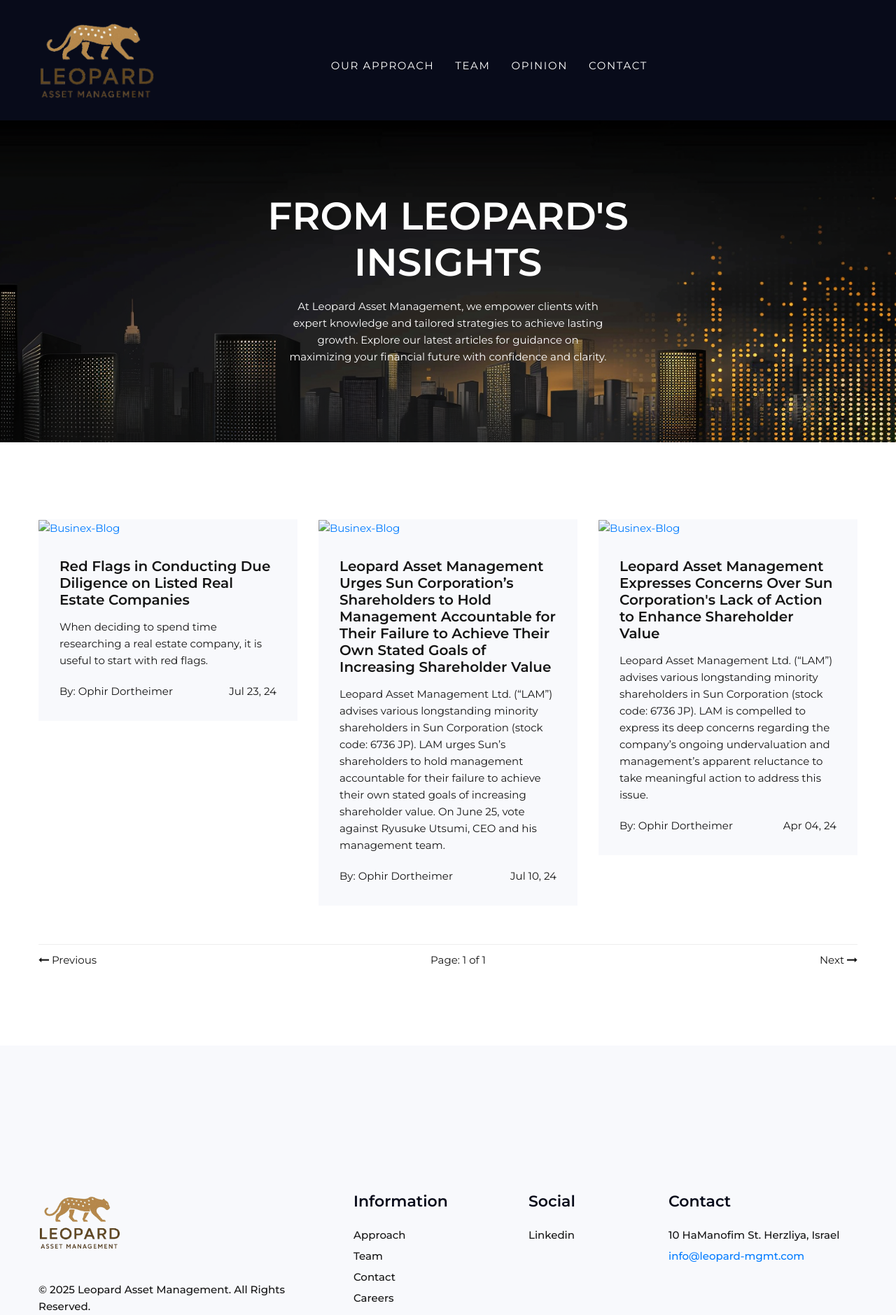
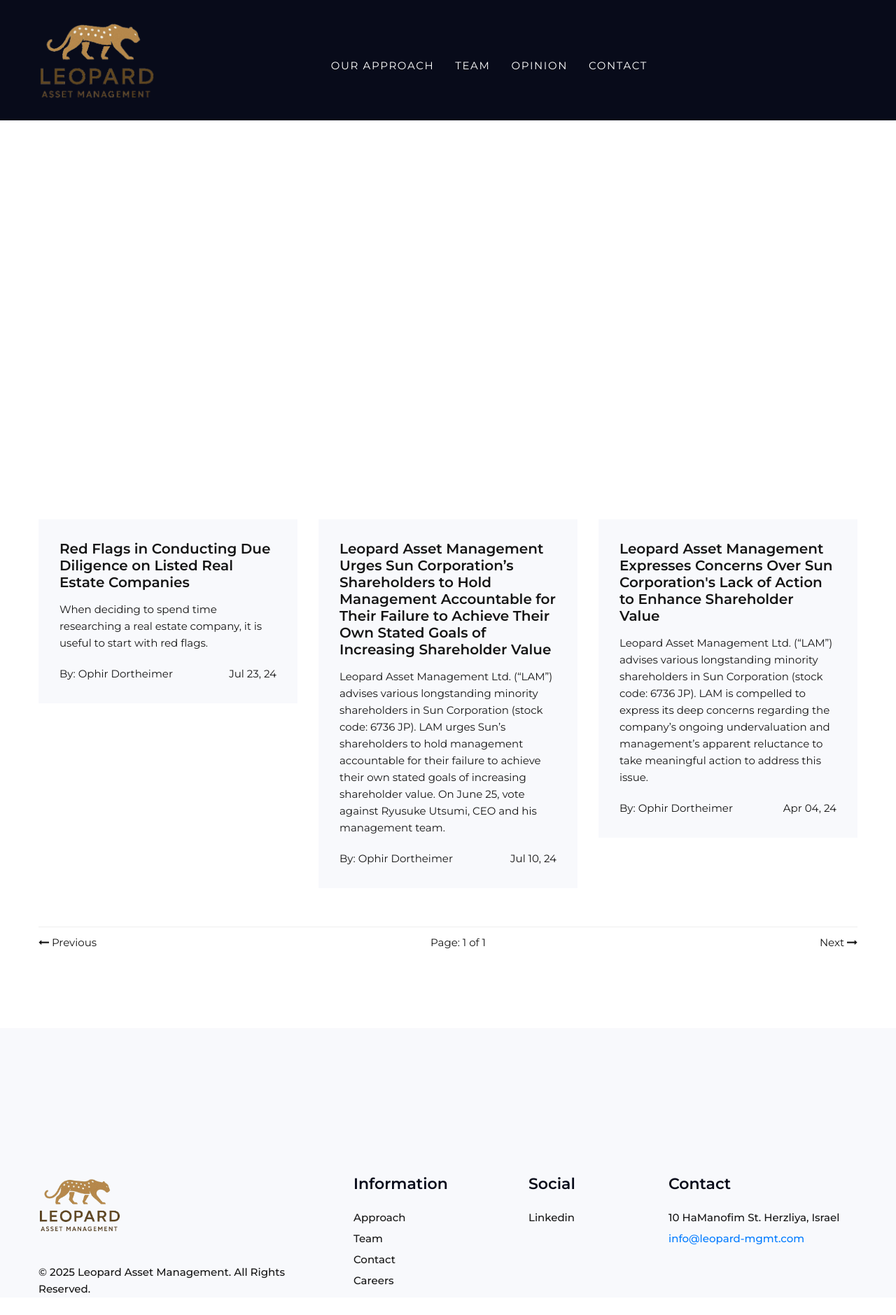
Before and after one commit to dortheimer/leopard-website, a Jekyll site: the page built from website/opinion/index.html, in a window 1280 px wide. Shown: the whole page at 70% size. Built offline with Jekyll 4.4.1, drawn with Linux system fonts in a browser that asks for light colours; the list of posts is cut into pages by our own code; after the commit the page ends 1854 px from its top, so only the background shows below that.

Commit message:
Remooved images

```diff
--- a/website/opinion/index.html
+++ b/website/opinion/index.html
@@ -3,7 +3,7 @@
 layout: default
 ---
 <!--== Start Page Header Area ==-->
-<div class="page-header-area bg-img" data-bg="/assets/img/page-header.png">
+<div class="page-header-area bg-img" background="#151515">
     <div class="container">
         <div class="row">
             <div class="col-lg-10 col-xl-8 m-auto text-center">
@@ -29,9 +29,9 @@
                         {% for post in paginator.posts %}
                         <div class="col-md-6 col-lg-4">
                             <div class="blog-item">
-                                <figure class="blog-thumb">
+                                <!-- <figure class="blog-thumb">
                                     <a href="{{ post.url }}"><img src="{{ post.image }}" alt="Businex-Blog" /></a>
-                                </figure>
+                                </figure> -->
                                 <div class="blog-content">
                                     <h2 class="h5"><a href="{{ post.url }}">{{ post.title }}</a></h2>
                                     <p>{{ post.excerpt }}</p>
```
